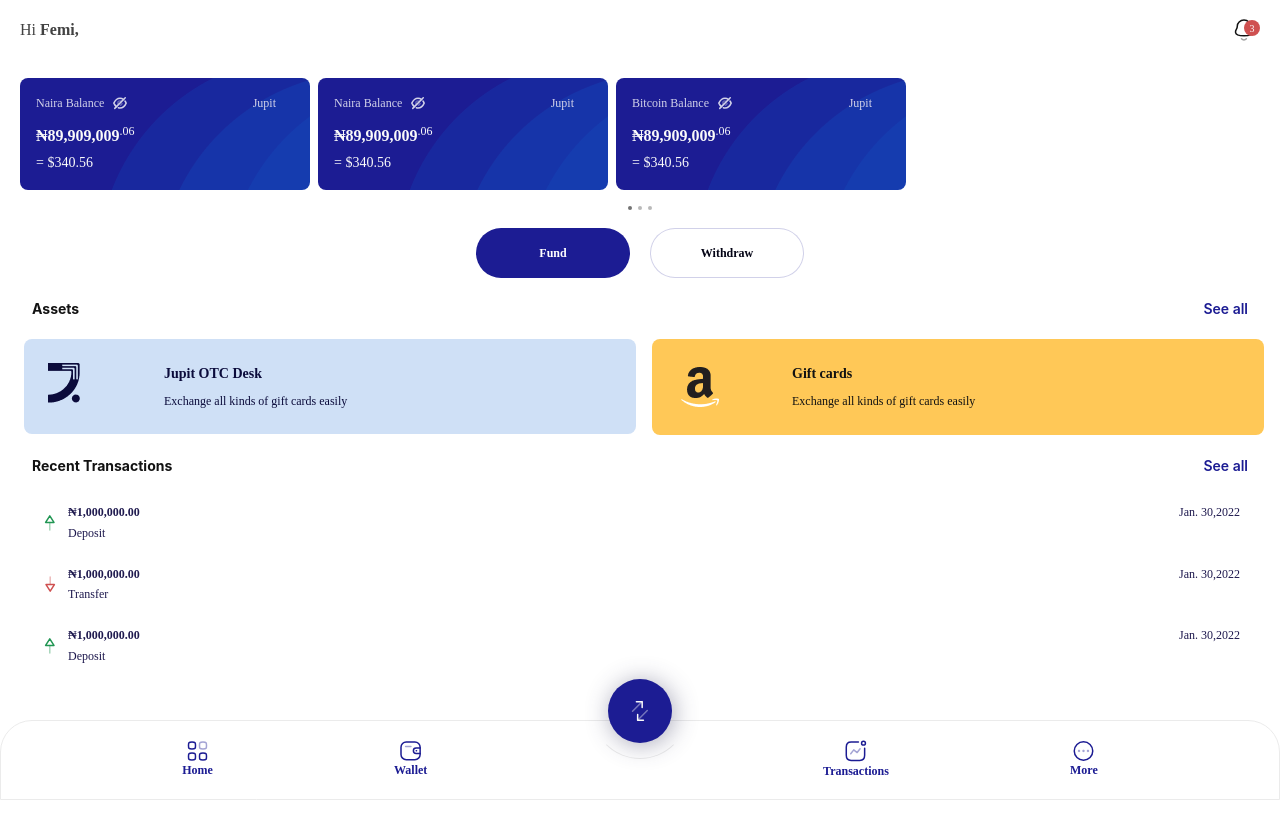
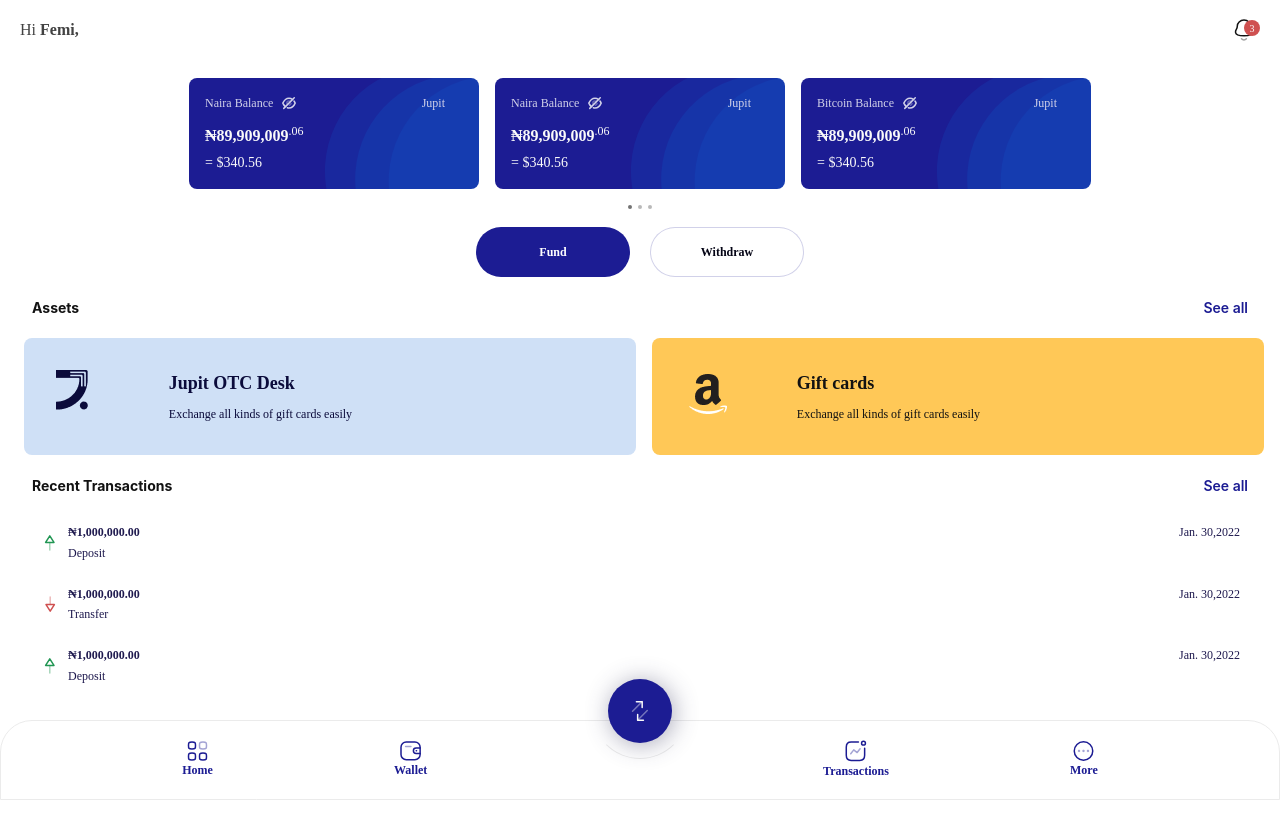
Before and after one commit to webDevTolu/jupit-technologies, a React (Create React App) app in the folder jupit-tech/: page /homepage-3 in a window 1280 px wide. Shown: the top 838 px of the page. Built offline with nearby package versions, Linux system fonts and the light colour scheme.

Commit message:
responsiveness

```diff
--- a/jupit-tech/src/components/Assets/AssetsList.tsx
+++ b/jupit-tech/src/components/Assets/AssetsList.tsx
@@ -2,7 +2,7 @@ import AssetItem from "./AssetItem";
 
 const AssetsList = () => {
   return (
-    <div className="flex gap-x-5 pl-6 w-full overflow-x-hidden md:grid md:grid-cols-4 md:gap-5 md:px-8">
+    <div className="flex gap-x-5 pl-6 w-full overflow-x-hidden md:grid md:grid-cols-4 lg:grid-cols-8 md:gap-5 lg:gap-7 md:px-8 lg:px-10">
       <AssetItem />
       <AssetItem />
       <AssetItem />
--- a/jupit-tech/src/components/Assets/index.tsx
+++ b/jupit-tech/src/components/Assets/index.tsx
@@ -4,7 +4,7 @@ const Assets = () => {
   return (
     <div className="mt-5 grid grid-cols-1 gap-y-5 w-screen">
       {/* header */}
-      <div className="flex gap-4 pl-6 pr-4 md:px-8 items-center justify-between text-sm font-inter">
+      <div className="flex gap-4 pl-6 pr-4 md:px-8 lg:px-10 items-center justify-between text-sm font-inter">
         <h4 className="font-bold text-text-black">Assets</h4>
         <p className="font-semibold text-jupitBlue">See all</p>
       </div>
--- a/jupit-tech/src/components/AssetsThree/AssetItem.tsx
+++ b/jupit-tech/src/components/AssetsThree/AssetItem.tsx
@@ -13,14 +13,16 @@ const AssetItem = ({
   bgColor,
   textColor,
 }: ProductsInterface) => {
-  const style = `${bgColor} ${textColor} w-full h-20 md:h-auto p-4 md:p-6 rounded-lg grid grid-cols-5 gap-x-4`;
+  const style = `${bgColor} ${textColor} w-full h-20 md:h-auto p-4 md:p-6 lg:p-8 rounded-lg grid grid-cols-5 gap-x-4`;
 
   return (
     <div className={style}>
       <img src={image} alt={title} className="col-span-1" />
       <div className="flex flex-col gap-y-2 col-span-4">
-        <h3 className="font-semibold font-pop text-sm">{title}</h3>
-        <p className="text-xs font-pop">{description}</p>
+        <h3 className="font-semibold font-pop text-sm md:text-base lg:text-lg">
+          {title}
+        </h3>
+        <p className="text-xs lg:text-base font-pop">{description}</p>
       </div>
     </div>
   );
--- a/jupit-tech/src/components/AssetsTwo/AssetList.tsx
+++ b/jupit-tech/src/components/AssetsTwo/AssetList.tsx
@@ -5,7 +5,7 @@ import eth from "../../assets/images/eth.png";
 
 const AssetList = () => {
   return (
-    <div className="flex gap-x-2 items-start pl-6 md:px-8 w-full overflow-x-hidden md:grid md:grid-cols-6 md:gap-4">
+    <div className="flex gap-x-2 items-start pl-6 md:px-8 lg:px-10 w-full overflow-x-hidden md:grid md:grid-cols-6 lg:grid-cols-8 md:gap-4 lg:gap-6">
       <AssetItem
         image={usdt}
         coin="USDT"
--- a/jupit-tech/src/components/AssetsTwo/index.tsx
+++ b/jupit-tech/src/components/AssetsTwo/index.tsx
@@ -4,7 +4,7 @@ const AssetsTwo = () => {
   return (
     <div className="mt-5 grid grid-cols-1 gap-y-5 w-screen">
       {/* header */}
-      <div className="flex gap-4 pl-6 pr-4 md:px-8 items-center justify-between text-sm font-inter">
+      <div className="flex gap-4 pl-6 pr-4 md:px-8 lg:px-10 items-center justify-between text-sm font-inter">
         <h4 className="font-bold text-text-black">Assets</h4>
         <p className="font-semibold text-jupitBlue">See all</p>
       </div>
--- a/jupit-tech/src/components/Balance/index.tsx
+++ b/jupit-tech/src/components/Balance/index.tsx
@@ -8,9 +8,9 @@ const Balance = () => {
     <HideAmountProvider>
       <div className="px-5 py-[18px] bg-white w-screen">
         {/* card */}
-        <div className="overflow-x-hidden w-full flex gap-x-2">
+        <div className="overflow-x-hidden w-max flex gap-x-2 md:gap-x-4 mx-auto">
           <BalanceCard>
-            <div className="flex flex-col gap-y-3">
+            <div className="flex flex-col gap-y-3 md:justify-between">
               <CurrencyName name="Naira" />
               <Price nairaAmount={89909009.06} dollarAmount={340.56} />
             </div>
--- a/jupit-tech/src/components/UI/Balance/Card.tsx
+++ b/jupit-tech/src/components/UI/Balance/Card.tsx
@@ -6,7 +6,7 @@ interface Props {
 
 const BalanceCard = ({ children }: Props) => {
   return (
-    <div className="min-w-[290px] h-28 rounded-lg p-4 bg-jupitBlue bg-cardBgImage flex justify-between">
+    <div className="min-w-[290px] h-28 md:h-auto rounded-lg p-4 bg-jupitBlue bg-cardBgImage bg-right bg-auto bg-no-repeat flex justify-between">
       {children}
     </div>
   );
--- a/jupit-tech/src/components/UI/Layout/index.tsx
+++ b/jupit-tech/src/components/UI/Layout/index.tsx
@@ -12,8 +12,8 @@ const Layout = ({ children }: LayoutProps) => {
       <div className="font-pop h-auto w-screen min-h-screen overflow-y-scroll mb-20">
         <Navbar />
         <main className="h-auto">{children}</main>
+        <Footer />
       </div>
-      <Footer />
     </Fragment>
   );
 };
--- a/jupit-tech/tailwind.config.js
+++ b/jupit-tech/tailwind.config.js
@@ -6,6 +6,7 @@ module.exports = {
       xxs: "10px",
       xs: "12px",
       sm: "14px",
+      lg: "18px",
     },
     fontFamily: {
       pop: ["Poppins"],
@@ -50,7 +51,7 @@ module.exports = {
         },
       },
       backgroundImage: {
-        cardBgImage: "url('/src/assets/images/cardImage.png')",
+        cardBgImage: "url('/src/assets/images/card-image.svg')",
       },
     },
   },
```
Also changed, not shown: jupit-tech/src/assets/images/card-image.svg (added).
